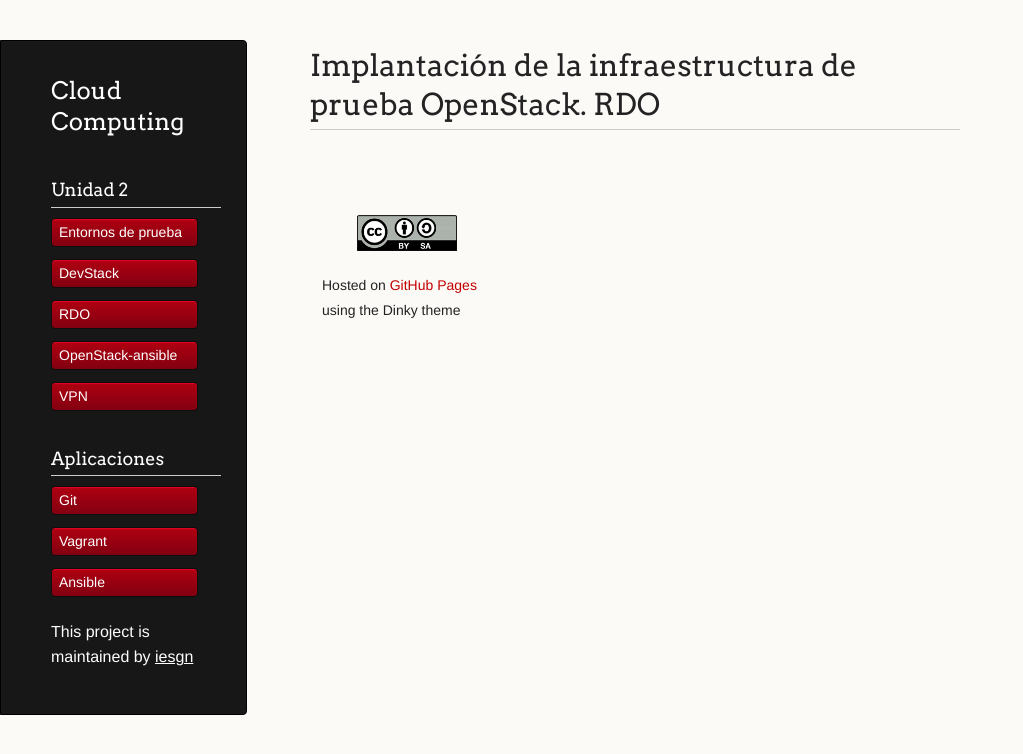
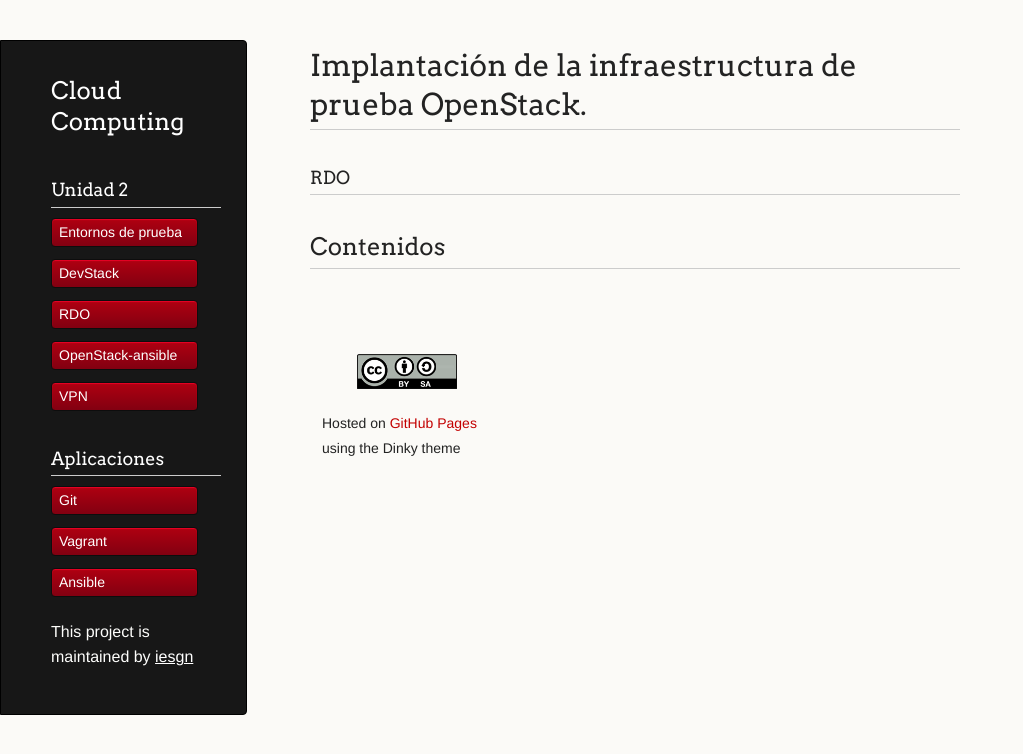
Before and after one commit to iesgn/cloud, a Jekyll site: the page built from curso/u2/rdo.md, in a window 1280 px wide. Shown: the top 754 px of the page, without its empty margins (0-1023 px from the left). Built offline with Jekyll 4.4.1, drawn with Linux system fonts in a browser that asks for light colours.

Commit message:
Arreglos menores u2

```diff
--- a/curso/u2/rdo.md
+++ b/curso/u2/rdo.md
@@ -1,7 +1,11 @@
 ---
 layout: blog
-tittle: Implantación de la infraestructura de prueba OpenStack. RDO
+tittle: Implantación de la infraestructura de prueba OpenStack.
 menu:
   - Unidad 2
   - Aplicaciones
 ---
+
+### RDO
+
+##Contenidos
```
Also changed, not shown: curso/u2/devstack.md (+4 -1 lines), curso/u2/openstack-ansible.md (+4 -1 lines), curso/u2/vpn.md (+5 -1 lines).
